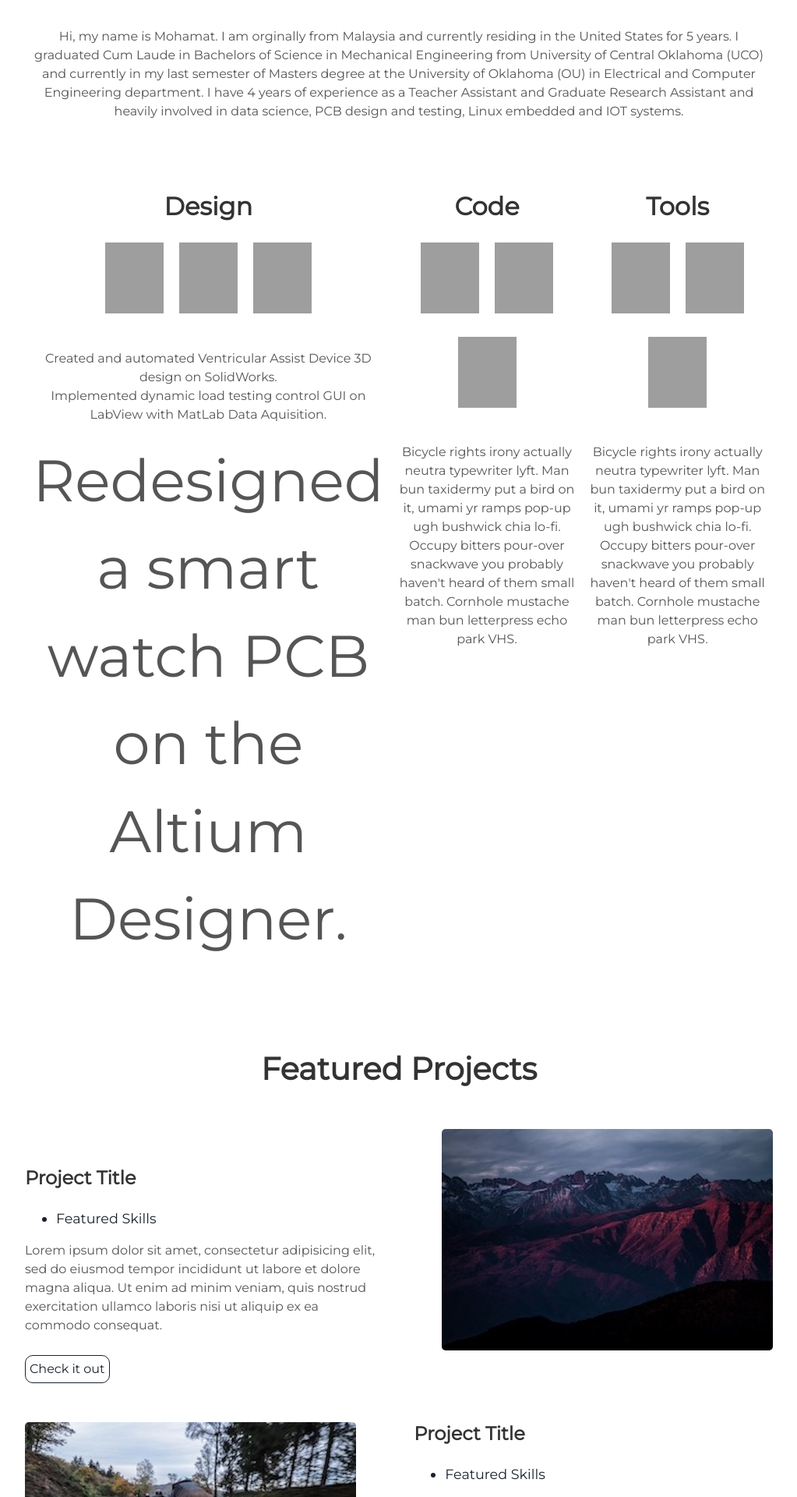
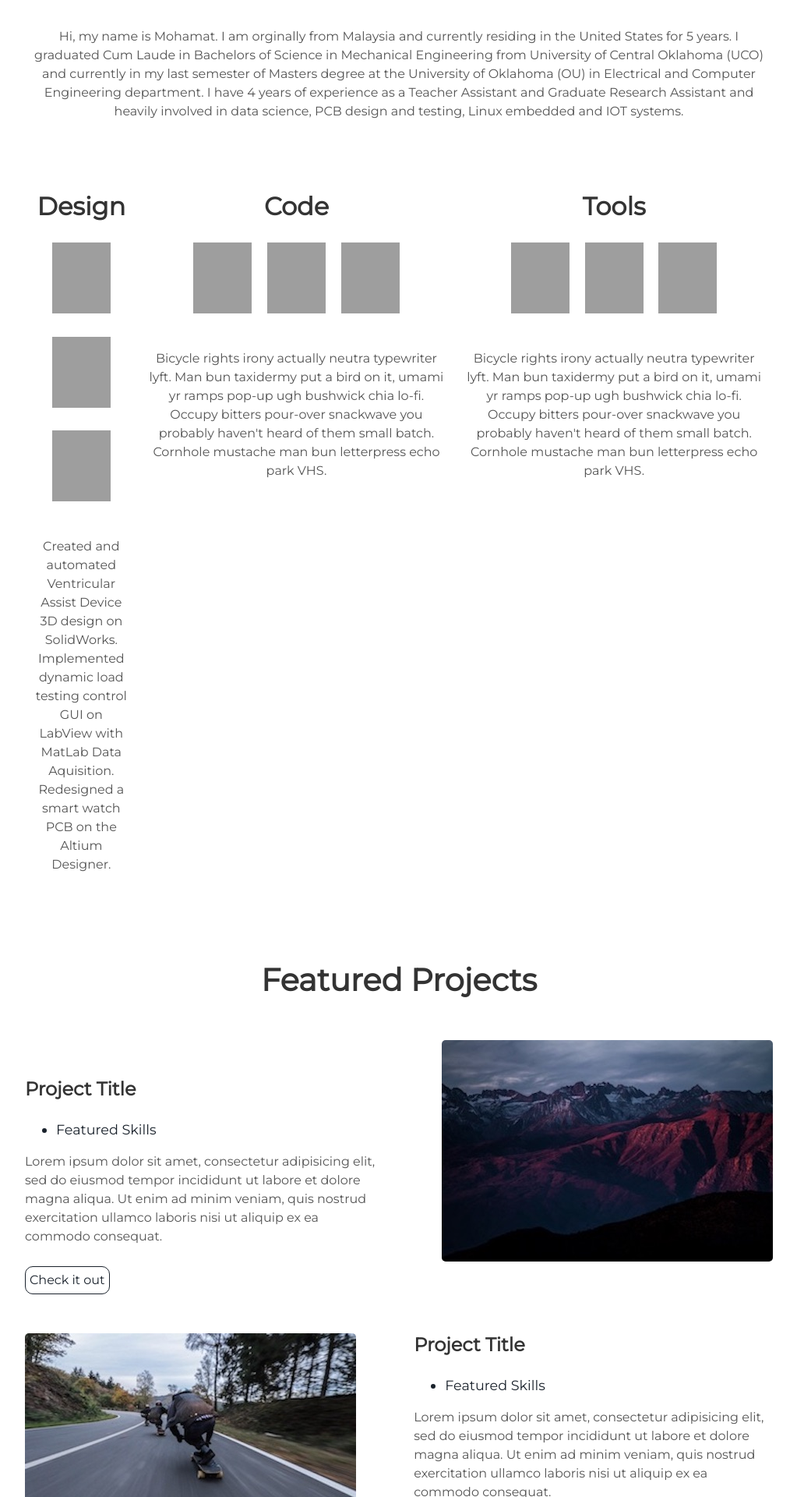
Before and after one commit to danielm201s/danielm201s.github.io, a Jekyll site: the page built from index.html, in a window 1280 px wide. Shown: the part 1022-2942 px from the top of the page at 78% size, without its empty margins (128-1151 px from the left). Built offline with Jekyll 4.4.1, drawn with Linux system fonts in a browser that asks for light colours; grey boxes are pictures that could not be loaded.

```diff
--- a/_includes/about.html
+++ b/_includes/about.html
@@ -10,7 +10,7 @@
       <i><a href="https://www.ni.com/en-us/shop/labview.html" target="_blank"><img width="75" height="91"  src="https://www.logolynx.com/images/logolynx/6e/6efd1e14b6096023d04eb2f28d7fb71e.jpeg"></a></i>
       <i><a href="https://www.altium.com/altium-designer/" target="_blank"><img width="75" height="91" src="https://seekvectorlogo.com/wp-content/uploads/2018/09/altium-vector-logo.png" /></a></i>
       <p>Created and automated Ventricular Assist Device 3D design on SolidWorks.<br>
-     Implemented dynamic load testing control GUI on LabView with MatLab Data Aquisition.<br></p>
+     Implemented dynamic load testing control GUI on LabView with MatLab Data Aquisition.<br>
      Redesigned a smart watch PCB on the Altium Designer.</p>
     </div>
     <div class="tech">
```
